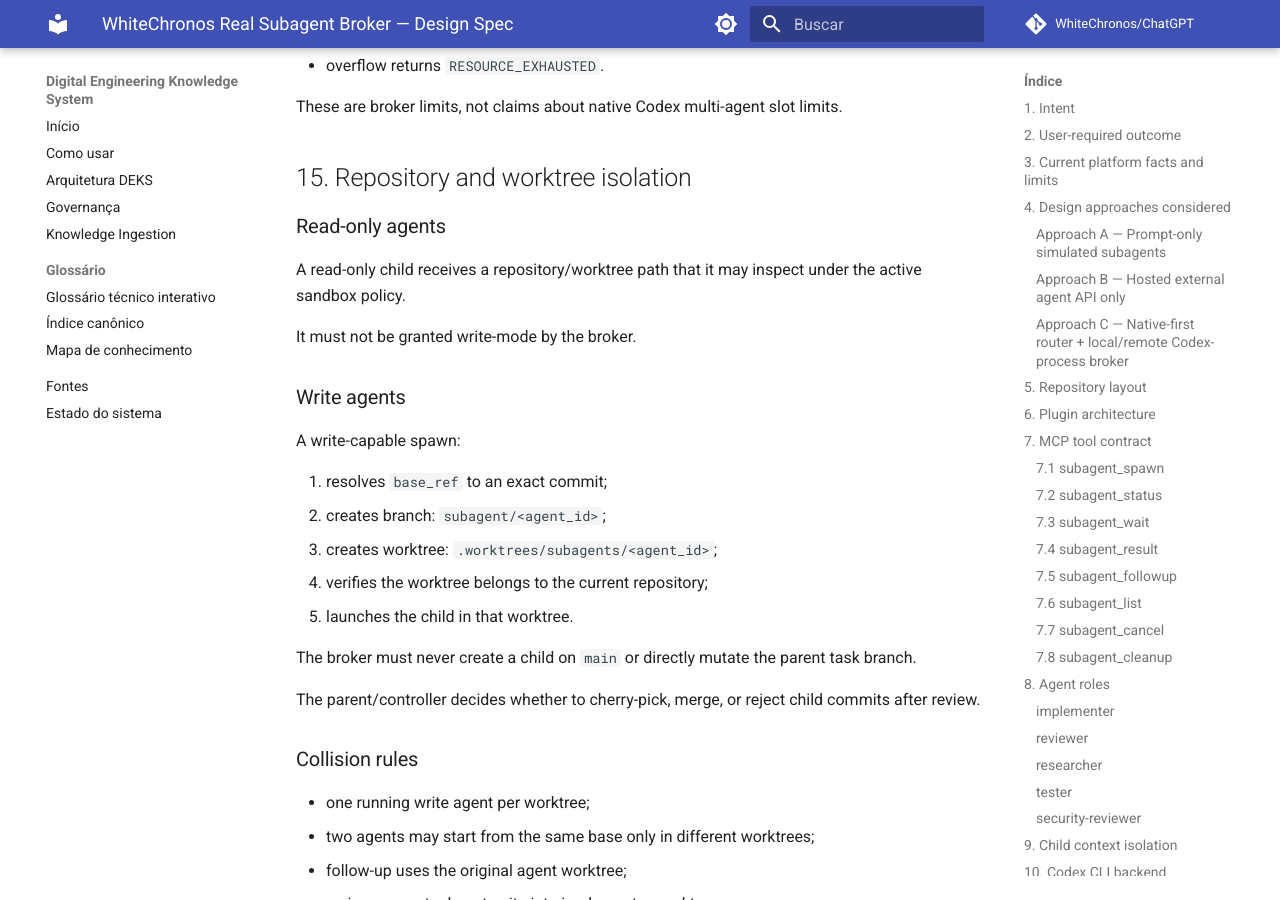
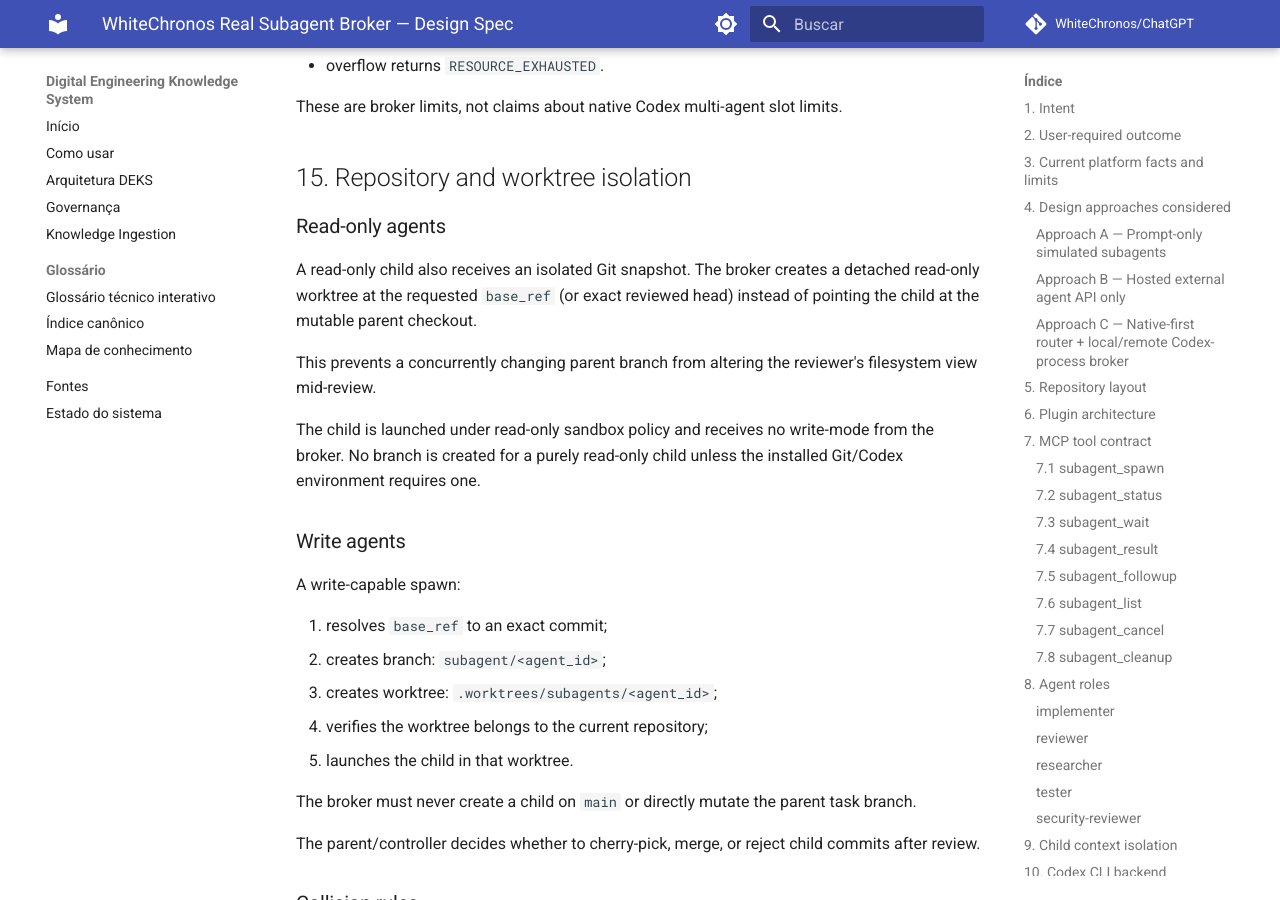
Before and after one commit to WhiteChronos/ChatGPT, an MkDocs documentation site: the page built from docs/superpowers/specs/2026-10-03-subagent-broker-design.md, in a window 1280 px wide and 900 px high, scrolled down 15581 px. Built offline with MkDocs 1.6.1 and Material for MkDocs 9.7.7, drawn with Linux system fonts in a browser that asks for light colours; comment, search, counter and statistics services are not loaded; some of the changed text lies outside the part shown.

Commit message:
docs: harden subagent isolation and trace handling

```diff
--- a/docs/superpowers/specs/2026-10-03-subagent-broker-design.md
+++ b/docs/superpowers/specs/2026-10-03-subagent-broker-design.md
@@ -696,10 +696,16 @@ limits.
 
 ### Read-only agents
 
-A read-only child receives a repository/worktree path that it may inspect
-under the active sandbox policy.
+A read-only child also receives an isolated Git snapshot. The broker creates
+a detached read-only worktree at the requested `base_ref` (or exact reviewed
+head) instead of pointing the child at the mutable parent checkout.
 
-It must not be granted write-mode by the broker.
+This prevents a concurrently changing parent branch from altering the
+reviewer's filesystem view mid-review.
+
+The child is launched under read-only sandbox policy and receives no
+write-mode from the broker. No branch is created for a purely read-only
+child unless the installed Git/Codex environment requires one.
 
 ### Write agents
 
@@ -806,11 +812,23 @@ parent transcript.
 
 `result.json` contains structured lifecycle/result metadata.
 
+`events.jsonl` is a **sensitive local trace** because model/tool events may
+contain repository content or other task data. It must be created with
+owner-only permissions where the platform supports them, must never be
+returned wholesale through MCP, must never be committed automatically, and
+is eligible for explicit purge during safe cleanup after compact result
+metadata has been preserved.
+
 The broker never commits these artifacts automatically.
 
 ## 20. Secret handling
 
 The broker must not log the full inherited environment.
+
+The broker constructs a minimal child environment instead of blindly
+copying every parent environment variable. It carries only operating-system
+variables needed for process execution plus explicitly supported Codex
+authentication/runtime variables.
 
 Before persisting stderr or a text event tail, redact:
 
@@ -1050,6 +1068,10 @@ Prove:
 - sensitive inherited env values are absent from persisted stderr/result
   excerpts;
 - path traversal in base/workspace references is rejected;
+- read-only agents use detached isolated worktrees/snapshots rather than the
+  mutable parent checkout;
+- sensitive raw trace files are not returned wholesale and use restrictive
+  local permissions where supported;
 - broad process-name cancellation is never used.
 
 ### Restart tests
```
